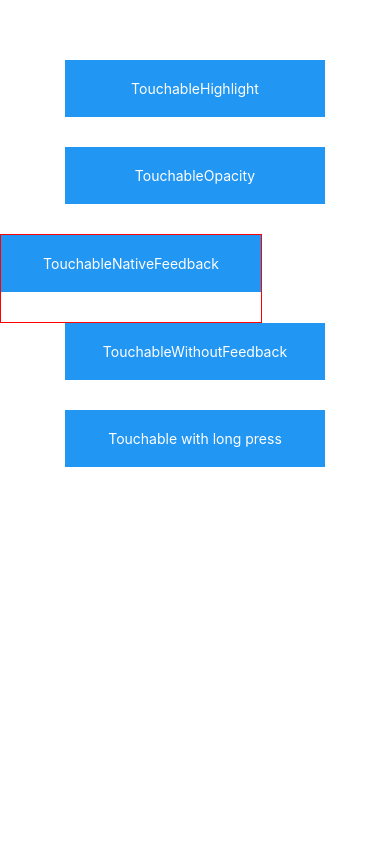
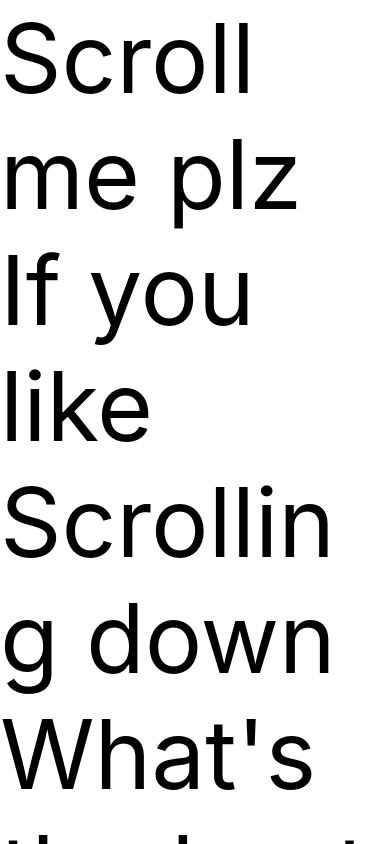
Before and after one commit to alpatine/learn-react-native, a React Native app in the folder AwesomeProject/: screen / in a window 390 px wide. Built offline with nearby package versions, Linux system fonts and the light colour scheme.

Commit message:
Demo ScrollView

```diff
--- a/AwesomeProject/App.js
+++ b/AwesomeProject/App.js
@@ -1,65 +1,44 @@
 import React, { Component } from 'react';
-import { Alert, AppRegistry, Platform, StyleSheet, Text, TouchableHighlight, TouchableOpacity, TouchableNativeFeedback, TouchableWithoutFeedback, View} from 'react-native';
+import { AppRegistry, ScrollView, Image, Text } from 'react-native';
 
-export default class Touchables extends Component {
-  _onPressButton() {
-    Alert.alert('You tapped the button!');
-  }
-
-  _onLongPressButton() {
-    Alert.alert('You long-pressed the button!');
-  }
-
+export default class IScrolledDownAndWhatHappenedNextShockedMe extends Component {
   render() {
     return (
-      <View style={styles.container}>
-        <TouchableHighlight onPress={this._onPressButton} underlayColor="white">
-          <View style={styles.button}>
-            <Text style={styles.buttonText}>TouchableHighlight</Text>
-          </View>
-        </TouchableHighlight>
-        <TouchableOpacity onPress={this._onPressButton}>
-          <View style={styles.button}>
-            <Text style={styles.buttonText}>TouchableOpacity</Text>
-          </View>
-        </TouchableOpacity>
-        <TouchableNativeFeedback
-          onPress={this._onPressButton}
-          background={Platform.OS === 'android' ? TouchableNativeFeedback.SelectableBackground() : ''}>
-          <View style={styles.button}>
-            <Text style={styles.buttonText}>TouchableNativeFeedback</Text>
-          </View>
-        </TouchableNativeFeedback>
-        <TouchableWithoutFeedback onPress={this._onPressButton}>
-          <View style={styles.button}>
-            <Text style={styles.buttonText}>TouchableWithoutFeedback</Text>
-          </View>
-        </TouchableWithoutFeedback>
-        <TouchableHighlight onPress={this._onPressButton} onLongPress={this._onLongPressButton} underlayColor="white">
-          <View style={styles.button}>
-            <Text style={styles.buttonText}>Touchable with long press</Text>
-          </View>
-        </TouchableHighlight>
-      </View>
+      <ScrollView>
+        <Text style={{fontSize:96}}>Scroll me plz</Text>
+        <Image source={{uri: "https://facebook.github.io/react-native/img/favicon.png", width: 64, height: 64}} />
+        <Image source={{uri: "https://facebook.github.io/react-native/img/favicon.png", width: 64, height: 64}} />
+        <Image source={{uri: "https://facebook.github.io/react-native/img/favicon.png", width: 64, height: 64}} />
+        <Image source={{uri: "https://facebook.github.io/react-native/img/favicon.png", width: 64, height: 64}} />
+        <Image source={{uri: "https://facebook.github.io/react-native/img/favicon.png", width: 64, height: 64}} />
+        <Text style={{fontSize:96}}>If you like</Text>
+        <Image source={{uri: "https://facebook.github.io/react-native/img/favicon.png", width: 64, height: 64}} />
+        <Image source={{uri: "https://facebook.github.io/react-native/img/favicon.png", width: 64, height: 64}} />
+        <Image source={{uri: "https://facebook.github.io/react-native/img/favicon.png", width: 64, height: 64}} />
+        <Image source={{uri: "https://facebook.github.io/react-native/img/favicon.png", width: 64, height: 64}} />
+        <Image source={{uri: "https://facebook.github.io/react-native/img/favicon.png", width: 64, height: 64}} />
+        <Text style={{fontSize:96}}>Scrolling down</Text>
+        <Image source={{uri: "https://facebook.github.io/react-native/img/favicon.png", width: 64, height: 64}} />
+        <Image source={{uri: "https://facebook.github.io/react-native/img/favicon.png", width: 64, height: 64}} />
+        <Image source={{uri: "https://facebook.github.io/react-native/img/favicon.png", width: 64, height: 64}} />
+        <Image source={{uri: "https://facebook.github.io/react-native/img/favicon.png", width: 64, height: 64}} />
+        <Image source={{uri: "https://facebook.github.io/react-native/img/favicon.png", width: 64, height: 64}} />
+        <Text style={{fontSize:96}}>What's the best</Text>
+        <Image source={{uri: "https://facebook.github.io/react-native/img/favicon.png", width: 64, height: 64}} />
+        <Image source={{uri: "https://facebook.github.io/react-native/img/favicon.png", width: 64, height: 64}} />
+        <Image source={{uri: "https://facebook.github.io/react-native/img/favicon.png", width: 64, height: 64}} />
+        <Image source={{uri: "https://facebook.github.io/react-native/img/favicon.png", width: 64, height: 64}} />
+        <Image source={{uri: "https://facebook.github.io/react-native/img/favicon.png", width: 64, height: 64}} />
+        <Text style={{fontSize:96}}>Framework around?</Text>
+        <Image source={{uri: "https://facebook.github.io/react-native/img/favicon.png", width: 64, height: 64}} />
+        <Image source={{uri: "https://facebook.github.io/react-native/img/favicon.png", width: 64, height: 64}} />
+        <Image source={{uri: "https://facebook.github.io/react-native/img/favicon.png", width: 64, height: 64}} />
+        <Image source={{uri: "https://facebook.github.io/react-native/img/favicon.png", width: 64, height: 64}} />
+        <Image source={{uri: "https://facebook.github.io/react-native/img/favicon.png", width: 64, height: 64}} />
+        <Text style={{fontSize:80}}>React Native</Text>
+      </ScrollView>
     );
   }
 }
 
-const styles = StyleSheet.create({
-  container: {
-    paddingTop: 60,
-    alignItems: 'center',
-  },
-  button: {
-    marginBottom: 30,
-    width: 260,
-    alignItems: 'center',
-    backgroundColor: '#2196F3',
-  },
-  buttonText: {
-    padding: 20,
-    color: 'white',
-  },
-});
-
-AppRegistry.registerComponent('AwesomeProject', () => Touchables);
+AppRegistry.registerComponent('AwesomeProject', () => IScrolledDownAndWhatHappenedNextShockedMe);
```
